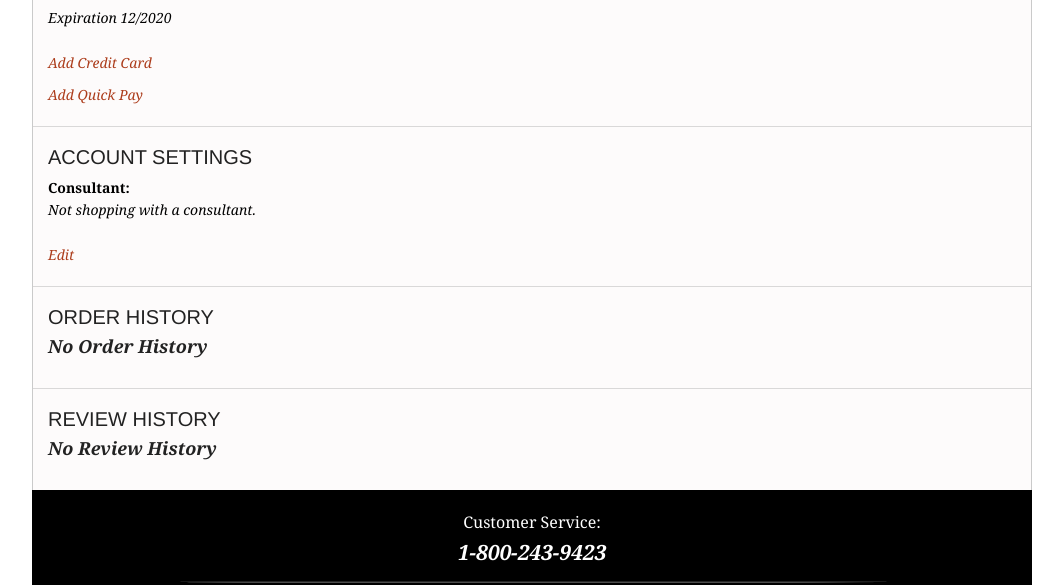
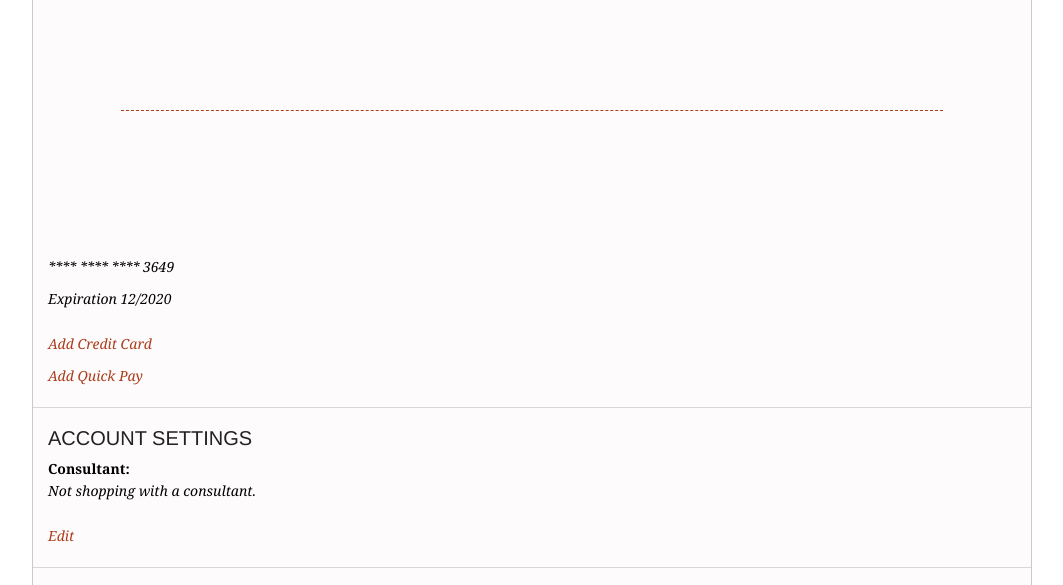
Before and after one commit to laweranceoak/jrwatkins, a website: page my-account.html in a window 1280 px wide. Shown: the part 971-1556 px from the top of the page, without its empty margins (108-1171 px from the left). Drawn offline with Linux system fonts and the light colour scheme; a web font is replaced by a local one.

Commit message:
My Account
- HR styling

```diff
--- a/my-account.html
+++ b/my-account.html
@@ -194,6 +194,7 @@
                           <li><span>Primary: </span><a href="#">Edit</a> / <a href="#">Remove</a></li>
                           <li>Master Card</li>
                           <li>Sarah Johnson</li>
+                          <hr>
                           <li>**** **** **** 3649</li>
                           <li>Expiration 12/2020</li>
                           <li class="edit"><a href="#">Add Credit Card</a></li>
--- a/scss/_my-account.scss
+++ b/scss/_my-account.scss
@@ -41,9 +41,11 @@
 		}
 
 		hr {
-			background-color: $red-orange;
-			display: block !important;
-			padding: rem-calc(20px) 0;
+			border: 0;
+			border-bottom: 1px dashed $red-orange;
+			display: block;
+			margin: 15% auto;
+			width: 85%;
 		}
 	}
 
```
Also changed, not shown: stylesheets/app.css.
